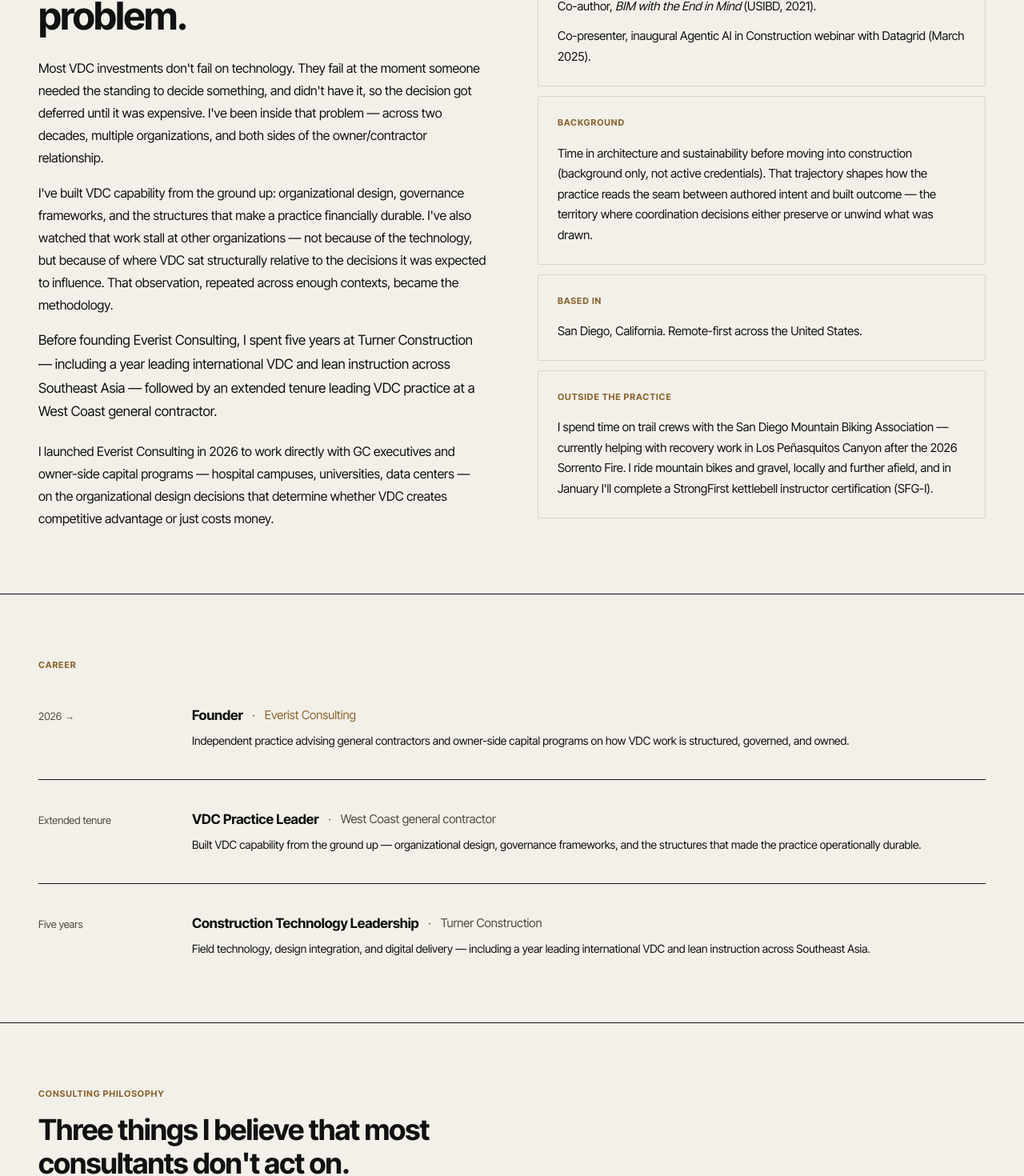
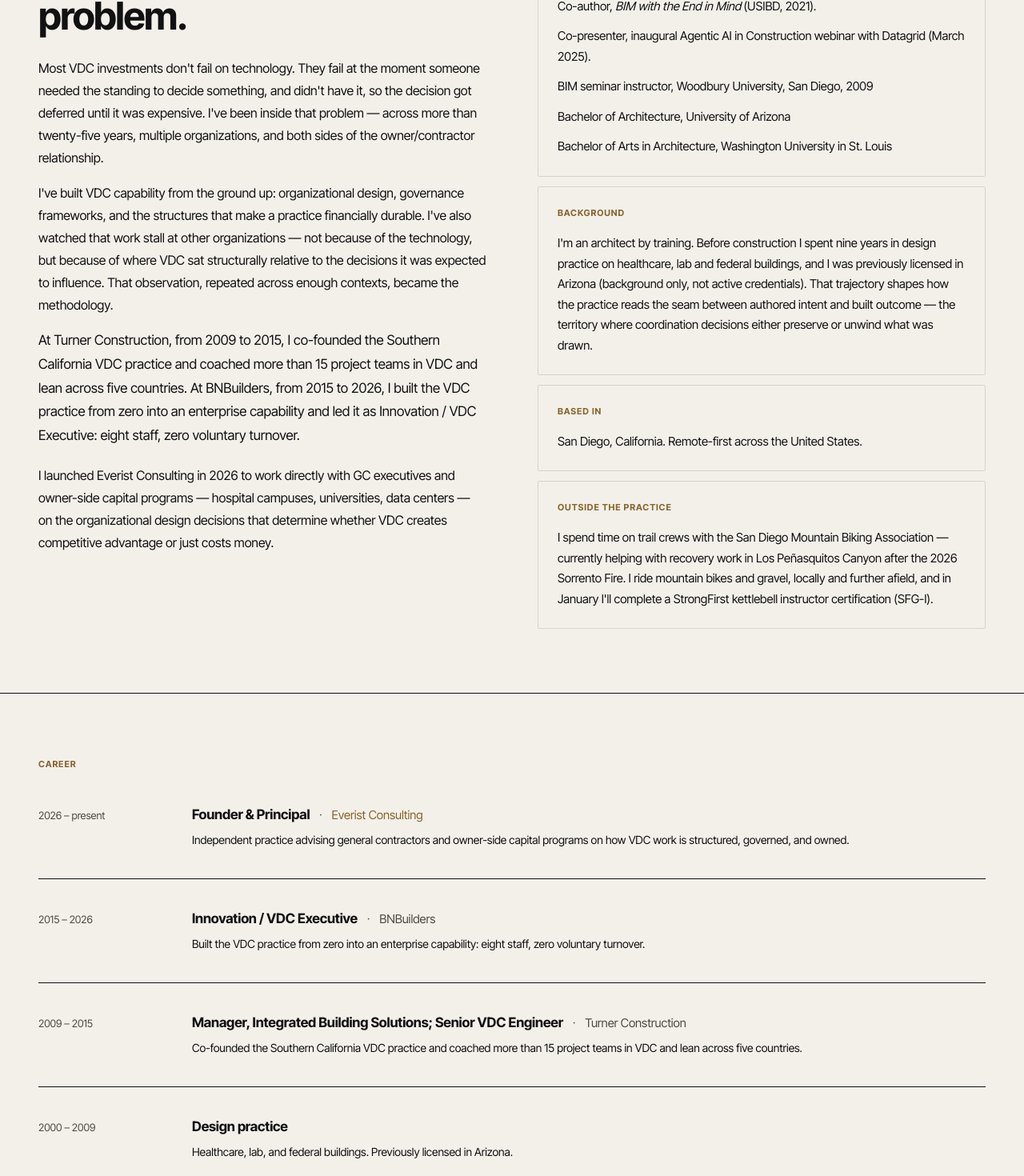
Before and after one commit to ceverist-byte/everist-consulting, a Next.js app: page /about in a window 1280 px wide. Shown: the part 220-1690 px from the top of the page at 80% size. Built offline with nearby package versions, Linux system fonts and the light colour scheme.

Commit message:
About: sync background with résumé
Co-Authored-By: Claude Sonnet 5 <noreply@anthropic.com>

```diff
--- a/app/about/page.tsx
+++ b/app/about/page.tsx
@@ -5,32 +5,38 @@ import { pageMetadata } from "@/lib/metadata";
 export const metadata = pageMetadata({
   title: "About Chris Everist — VDC Consulting",
   description:
-    "Founder of Everist Consulting. Over twenty years inside the construction technology layer of buildings, including Turner Construction and an extended tenure leading VDC practice at a West Coast general contractor. Based in San Diego.",
+    "Founder of Everist Consulting. More than twenty-five years in design and construction, with VDC since 2009, including Turner Construction and BNBuilders. Based in San Diego.",
   path: "/about",
 });
 
 const timeline = [
   {
-    period: "2026 →",
-    role: "Founder",
+    period: "2026 – present",
+    role: "Founder & Principal",
     company: "Everist Consulting",
     detail:
       "Independent practice advising general contractors and owner-side capital programs on how VDC work is structured, governed, and owned.",
     highlight: true,
   },
   {
-    period: "Extended tenure",
-    role: "VDC Practice Leader",
-    company: "West Coast general contractor",
+    period: "2015 – 2026",
+    role: "Innovation / VDC Executive",
+    company: "BNBuilders",
     detail:
-      "Built VDC capability from the ground up — organizational design, governance frameworks, and the structures that made the practice operationally durable.",
+      "Built the VDC practice from zero into an enterprise capability: eight staff, zero voluntary turnover.",
   },
   {
-    period: "Five years",
-    role: "Construction Technology Leadership",
+    period: "2009 – 2015",
+    role: "Manager, Integrated Building Solutions; Senior VDC Engineer",
     company: "Turner Construction",
     detail:
-      "Field technology, design integration, and digital delivery — including a year leading international VDC and lean instruction across Southeast Asia.",
+      "Co-founded the Southern California VDC practice and coached more than 15 project teams in VDC and lean across five countries.",
+  },
+  {
+    period: "2000 – 2009",
+    role: "Design practice",
+    company: "",
+    detail: "Healthcare, lab, and federal buildings. Previously licensed in Arizona.",
   },
 ];
 
@@ -107,13 +113,13 @@ export default function AboutPage() {
                 Built from inside the problem.
               </h1>
               <p style={{ fontSize: "1rem", color: "var(--text-primary)", lineHeight: 1.75, marginBottom: "16px" }}>
-                Most VDC investments don&apos;t fail on technology. They fail at the moment someone needed the standing to decide something, and didn&apos;t have it, so the decision got deferred until it was expensive. I&apos;ve been inside that problem — across two decades, multiple organizations, and both sides of the owner/contractor relationship.
+                Most VDC investments don&apos;t fail on technology. They fail at the moment someone needed the standing to decide something, and didn&apos;t have it, so the decision got deferred until it was expensive. I&apos;ve been inside that problem — across more than twenty-five years, multiple organizations, and both sides of the owner/contractor relationship.
               </p>
               <p style={{ fontSize: "1rem", color: "var(--text-primary)", lineHeight: 1.75, marginBottom: "16px" }}>
                 I&apos;ve built VDC capability from the ground up: organizational design, governance frameworks, and the structures that make a practice financially durable. I&apos;ve also watched that work stall at other organizations — not because of the technology, but because of where VDC sat structurally relative to the decisions it was expected to influence. That observation, repeated across enough contexts, became the methodology.
               </p>
               <p style={{ fontSize: "1.0625rem", color: "var(--text-primary)", lineHeight: 1.75, marginBottom: "20px" }}>
-                Before founding Everist Consulting, I spent five years at Turner Construction — including a year leading international VDC and lean instruction across Southeast Asia — followed by an extended tenure leading VDC practice at a West Coast general contractor.
+                At Turner Construction, from 2009 to 2015, I co-founded the Southern California VDC practice and coached more than 15 project teams in VDC and lean across five countries. At BNBuilders, from 2015 to 2026, I built the VDC practice from zero into an enterprise capability and led it as Innovation / VDC Executive: eight staff, zero voluntary turnover.
               </p>
               <p style={{ fontSize: "1rem", color: "var(--text-primary)", lineHeight: 1.75 }}>
                 I launched Everist Consulting in 2026 to work directly with GC executives and owner-side capital programs — hospital campuses, universities, data centers — on the organizational design decisions that determine whether VDC creates competitive advantage or just costs money.
@@ -149,8 +155,17 @@ export default function AboutPage() {
                 <p style={{ fontSize: "0.9375rem", color: "var(--text-primary)", lineHeight: 1.7, marginBottom: "12px" }}>
                   Co-author, <em>BIM with the End in Mind</em> (USIBD, 2021).
                 </p>
+                <p style={{ fontSize: "0.9375rem", color: "var(--text-primary)", lineHeight: 1.7, marginBottom: "12px" }}>
+                  Co-presenter, inaugural Agentic AI in Construction webinar with Datagrid (March 2025).
+                </p>
+                <p style={{ fontSize: "0.9375rem", color: "var(--text-primary)", lineHeight: 1.7, marginBottom: "12px" }}>
+                  BIM seminar instructor, Woodbury University, San Diego, 2009
+                </p>
+                <p style={{ fontSize: "0.9375rem", color: "var(--text-primary)", lineHeight: 1.7, marginBottom: "12px" }}>
+                  Bachelor of Architecture, University of Arizona
+                </p>
                 <p style={{ fontSize: "0.9375rem", color: "var(--text-primary)", lineHeight: 1.7 }}>
-                  Co-presenter, inaugural Agentic AI in Construction webinar with Datagrid (March 2025).
+                  Bachelor of Arts in Architecture, Washington University in St. Louis
                 </p>
               </div>
               <div
@@ -165,7 +180,7 @@ export default function AboutPage() {
                   Background
                 </div>
                 <p style={{ fontSize: "0.9375rem", color: "var(--text-primary)", lineHeight: 1.7 }}>
-                  Time in architecture and sustainability before moving into construction (background only, not active credentials). That trajectory shapes how the practice reads the seam between authored intent and built outcome — the territory where coordination decisions either preserve or unwind what was drawn.
+                  I&apos;m an architect by training. Before construction I spent nine years in design practice on healthcare, lab and federal buildings, and I was previously licensed in Arizona (background only, not active credentials). That trajectory shapes how the practice reads the seam between authored intent and built outcome — the territory where coordination decisions either preserve or unwind what was drawn.
                 </p>
               </div>
               <div
@@ -218,7 +233,7 @@ export default function AboutPage() {
           <div style={{ display: "flex", flexDirection: "column", gap: "0" }}>
             {timeline.map((t, i) => (
               <div
-                key={t.company}
+                key={t.period}
                 style={{
                   display: "grid",
                   gridTemplateColumns: "160px 1fr",
@@ -252,6 +267,8 @@ export default function AboutPage() {
                     >
                       {t.role}
                     </span>
+                    {t.company && (
+                      <>
                         <span style={{ color: "var(--text-secondary)", fontSize: "0.875rem" }}>·</span>
                         <span
                           style={{
@@ -261,6 +278,8 @@ export default function AboutPage() {
                         >
                           {t.company}
                         </span>
+                      </>
+                    )}
                   </div>
                   <p style={{ fontSize: "0.875rem", color: "var(--text-primary)", lineHeight: 1.7 }}>
                     {t.detail}
@@ -431,7 +450,7 @@ export default function AboutPage() {
               lineHeight: 1.2,
             }}
           >
-            Ready to have the structural conversation?
+            Get in touch.
           </h2>
           <p style={{ fontSize: "0.9375rem", color: "var(--text-primary)", lineHeight: 1.7, marginBottom: "36px" }}>
             The 30-minute VDC Structural Diagnostic maps your actual decision authority against your stated expectations. No pitch, no proposal — just a clear picture of where the gap is.
@@ -453,7 +472,7 @@ export default function AboutPage() {
               display: "inline-block",
             }}
           >
-            Book a Discovery Call
+            Get in touch
           </Link>
         </PageShell>
       </section>
```
Lines whose indentation alone changed are shown as unchanged.
